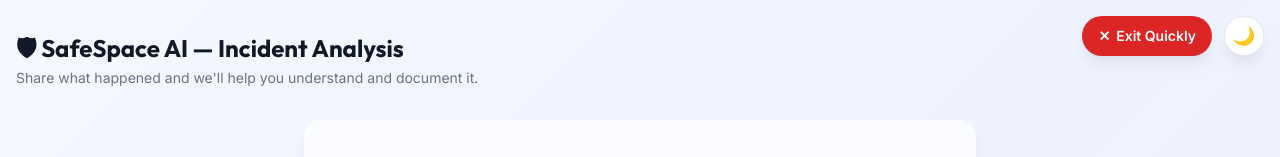
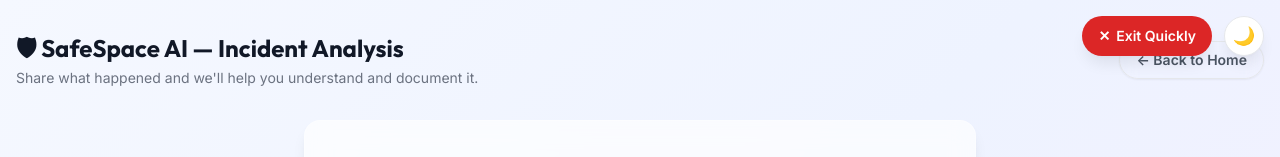
Before and after one commit to abhishek-ms-01/SafeSpace-AI, a React (Vite) app: page / in a window 1280 px wide. Both pictures are taken after a click on the button "Begin Secure Analysis 🛡️ →". Shown: the top 157 px of the page. Built offline with nearby package versions, Linux system fonts and the light colour scheme; no server answers; a web font is replaced by a local one; what groq-sdk would draw is missing.

Commit message:
navigation: Add Back to Home button in the incident analysis page header

```diff
--- a/src/App.tsx
+++ b/src/App.tsx
@@ -55,7 +55,10 @@
 
           {currentPage === 'detector' && (
             <motion.div key="detector" {...PAGE_TRANSITION}>
-              <Detector onCompleteAnalysis={handleCompleteAnalysis} />
+              <Detector
+                onCompleteAnalysis={handleCompleteAnalysis}
+                onBack={handleBackToHome}
+              />
             </motion.div>
           )}
 
--- a/src/pages/Detector.tsx
+++ b/src/pages/Detector.tsx
@@ -10,9 +10,10 @@
 
 interface DetectorProps {
   onCompleteAnalysis: (threatType: ThreatType, severity: SeverityLevel) => void
+  onBack: () => void
 }
 
-export function Detector({ onCompleteAnalysis }: DetectorProps) {
+export function Detector({ onCompleteAnalysis, onBack }: DetectorProps) {
   const {
     loading: detectLoading,
     error: detectError,
@@ -51,17 +52,28 @@
 
         {/* Page header */}
         <motion.div
-          className="mb-8"
+          className="mb-8 flex flex-col sm:flex-row sm:items-center sm:justify-between gap-4"
           initial={{ opacity: 0, y: -16 }}
           animate={{ opacity: 1, y: 0 }}
           transition={{ duration: 0.3 }}
         >
+          <div>
             <h1 className="text-2xl font-bold text-gray-900 dark:text-white">
               🛡 SafeSpace AI — Incident Analysis
             </h1>
             <p className="text-gray-500 dark:text-gray-400 text-sm mt-1">
               Share what happened and we'll help you understand and document it.
             </p>
+          </div>
+
+          <motion.button
+            onClick={onBack}
+            className="self-start sm:self-center px-4 py-2 rounded-full border border-gray-200 dark:border-slate-800 text-gray-600 dark:text-slate-300 bg-white/5 backdrop-blur hover:bg-white/10 text-sm font-semibold transition-all duration-200 shadow-sm"
+            whileHover={{ scale: 1.03 }}
+            whileTap={{ scale: 0.97 }}
+          >
+            ← Back to Home
+          </motion.button>
         </motion.div>
 
         {/* Input phase — shown before analysis */}
```
Lines whose indentation alone changed are shown as unchanged.
